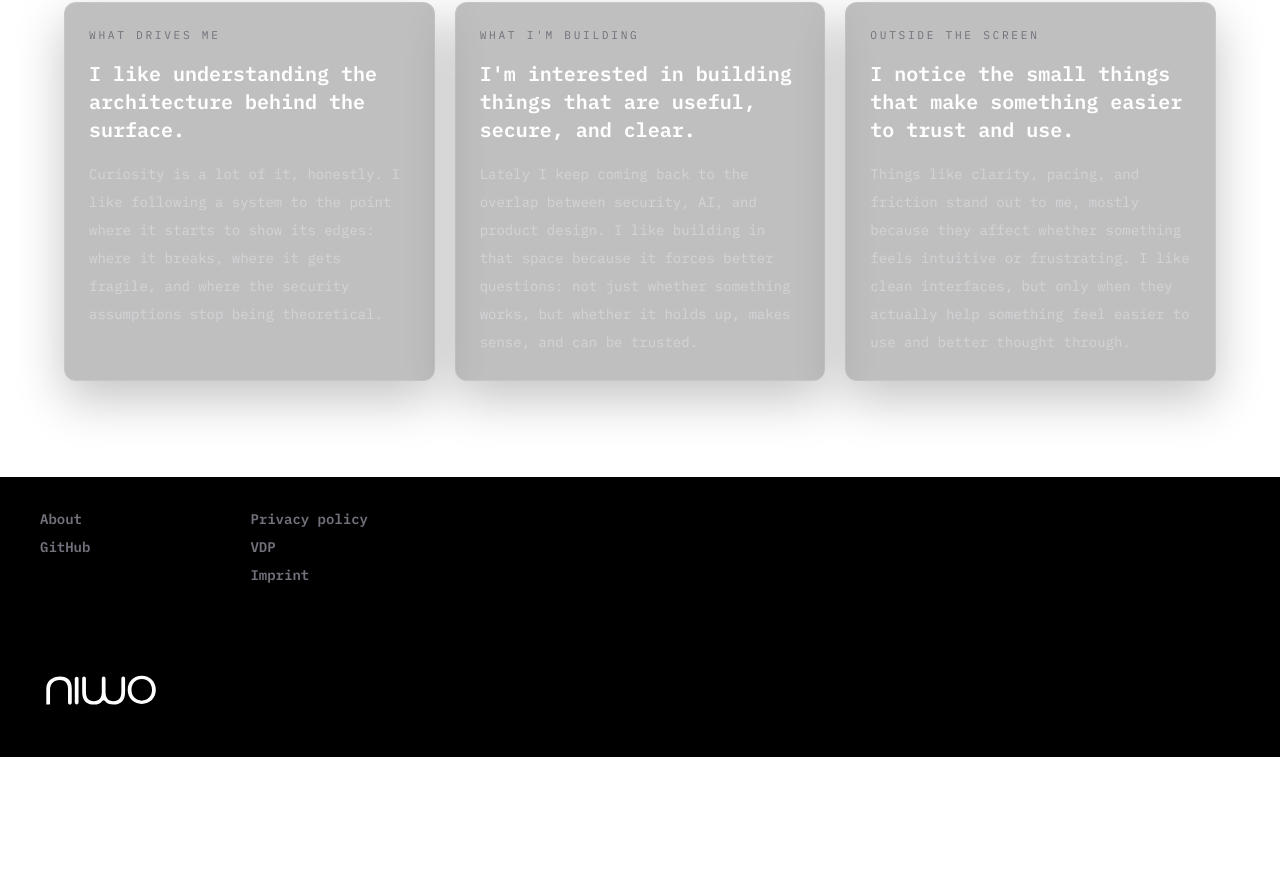
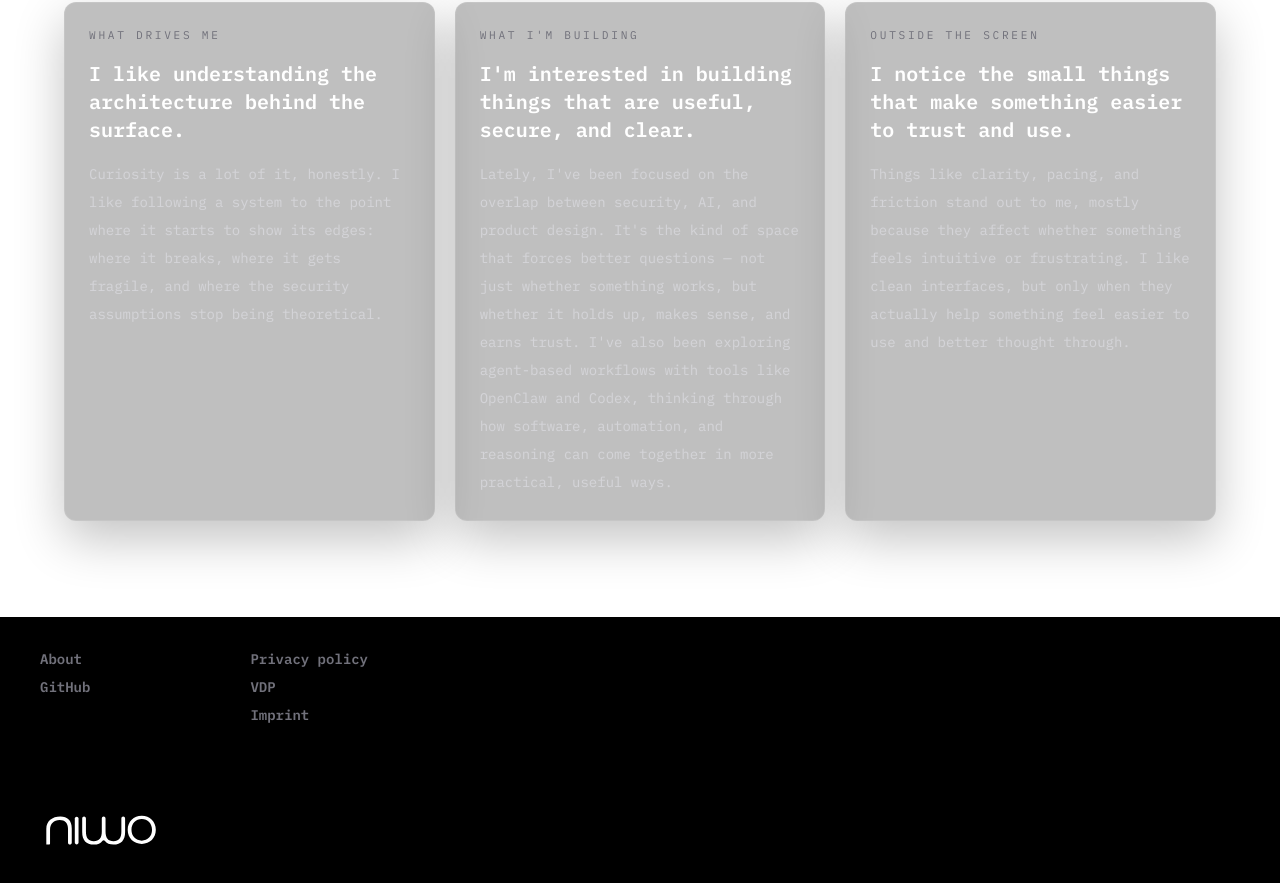
Before and after one commit to n1wo/niwo-webapp, a Next.js app in the folder frontend/: page /pages/about in a window 1280 px wide. Shown: the part 750-1633 px from the top of the page. Before the commit the page ends 1507 px from the top, so only its background shows below. Built offline with nearby package versions, Linux system fonts and the light colour scheme.

Commit message:
Refine about page messaging

```diff
--- a/frontend/src/app/pages/about/page.tsx
+++ b/frontend/src/app/pages/about/page.tsx
@@ -60,10 +60,13 @@ export default function AboutPage() {
               I&apos;m interested in building things that are useful, secure, and clear.
             </h2>
             <p className="mt-4 text-sm leading-7 text-zinc-300">
-              Lately I keep coming back to the overlap between security, AI, and
-              product design. I like building in that space because it forces better
-              questions: not just whether something works, but whether it holds up,
-              makes sense, and can be trusted.
+              Lately, I&apos;ve been focused on the overlap between security, AI, and
+              product design. It&apos;s the kind of space that forces better questions
+              — not just whether something works, but whether it holds up, makes
+              sense, and earns trust. I&apos;ve also been exploring agent-based
+              workflows with tools like OpenClaw and Codex, thinking through how
+              software, automation, and reasoning can come together in more
+              practical, useful ways.
             </p>
           </article>
 
```
